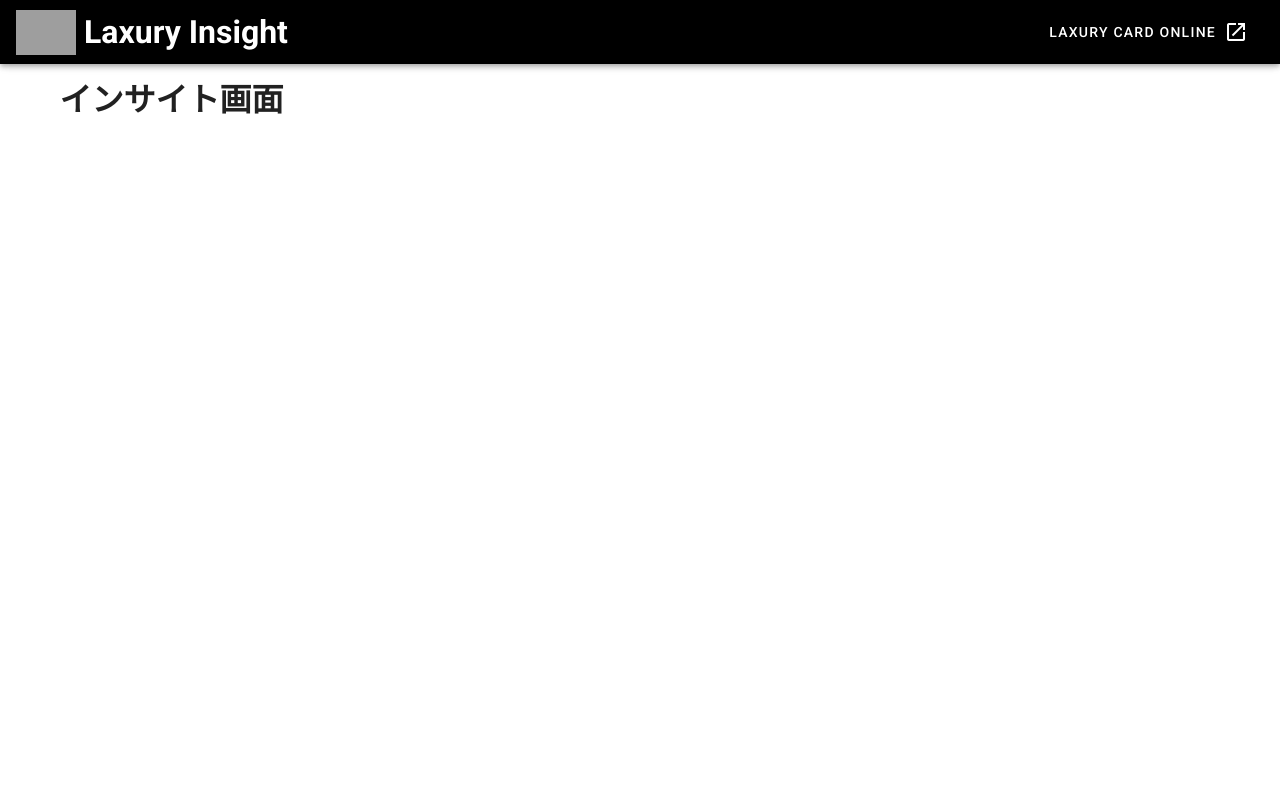
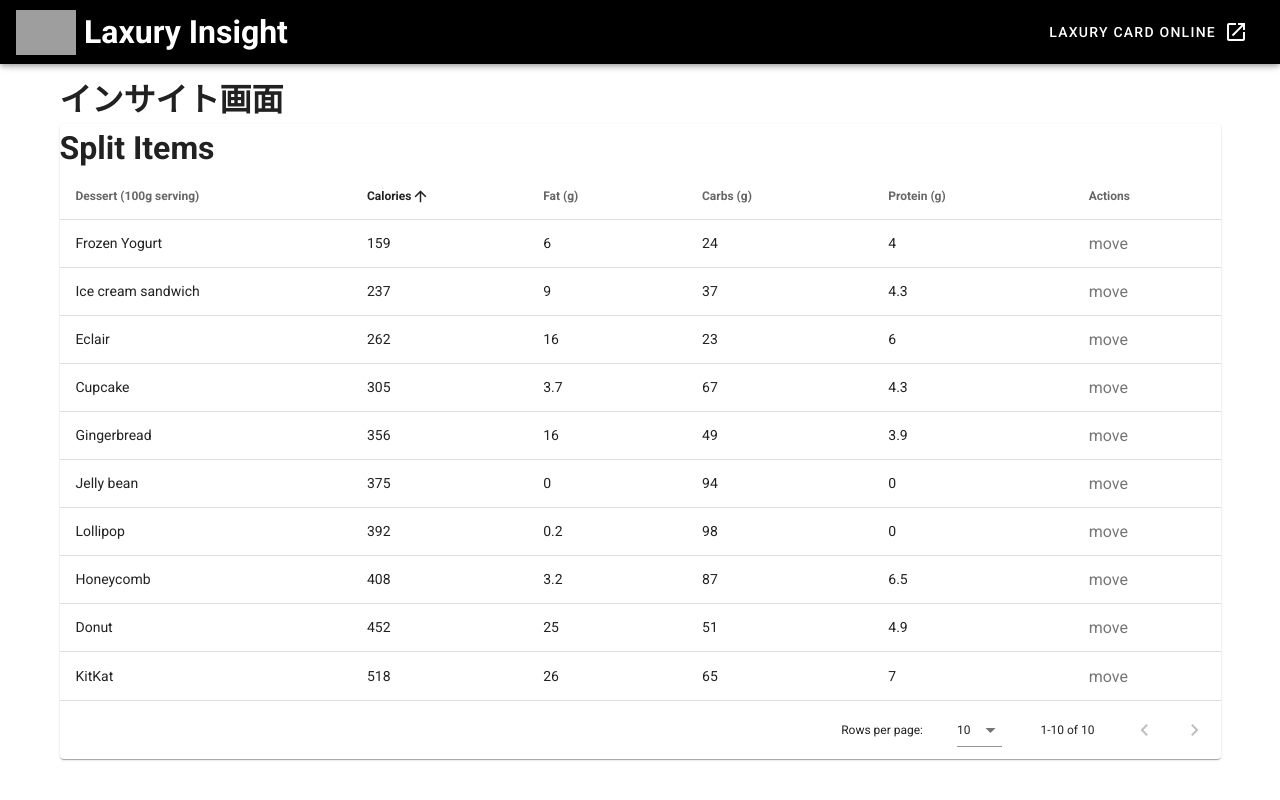
Before and after one commit to hosscine/laxury-ui, a Vue app: page / in a window 1280 px wide. Built offline with nearby package versions, Linux system fonts and the light colour scheme; grey boxes are pictures that could not be loaded.

Commit message:
add data table

```diff
--- a/src/views/Insight.vue
+++ b/src/views/Insight.vue
@@ -1,5 +1,181 @@
 <template>
   <v-container>
     <h1>インサイト画面</h1>
+    <v-data-table
+      v-bind:headers="headers"
+      v-bind:items="desserts"
+      sort-by="calories"
+      class="elevation-1"
+    >
+      <template v-slot:top>
+        <h1>Split Items</h1>
+      </template>
+
+      <template v-slot:item.action="{ item }">
+        <v-icon small class="mr-2" @click="editItem(item)">move</v-icon>
+      </template>
+      <template v-slot:no-data>
+        <v-btn color="primary" @click="initialize">Reset</v-btn>
+      </template>
+    </v-data-table>
   </v-container>
 </template>
+
+<script>
+export default {
+  data: () => ({
+    dialog: false,
+    headers: [
+      {
+        text: "Dessert (100g serving)",
+        align: "left",
+        sortable: false,
+        value: "name"
+      },
+      { text: "Calories", value: "calories" },
+      { text: "Fat (g)", value: "fat" },
+      { text: "Carbs (g)", value: "carbs" },
+      { text: "Protein (g)", value: "protein" },
+      { text: "Actions", value: "action", sortable: false }
+    ],
+    desserts: [],
+    editedIndex: -1,
+    editedItem: {
+      name: "",
+      calories: 0,
+      fat: 0,
+      carbs: 0,
+      protein: 0
+    },
+    defaultItem: {
+      name: "",
+      calories: 0,
+      fat: 0,
+      carbs: 0,
+      protein: 0
+    }
+  }),
+
+  computed: {
+    formTitle() {
+      return this.editedIndex === -1 ? "New Item" : "Edit Item";
+    }
+  },
+
+  watch: {
+    dialog(val) {
+      val || this.close();
+    }
+  },
+
+  created() {
+    this.initialize();
+  },
+
+  methods: {
+    initialize() {
+      this.desserts = [
+        {
+          name: "Frozen Yogurt",
+          calories: 159,
+          fat: 6.0,
+          carbs: 24,
+          protein: 4.0
+        },
+        {
+          name: "Ice cream sandwich",
+          calories: 237,
+          fat: 9.0,
+          carbs: 37,
+          protein: 4.3
+        },
+        {
+          name: "Eclair",
+          calories: 262,
+          fat: 16.0,
+          carbs: 23,
+          protein: 6.0
+        },
+        {
+          name: "Cupcake",
+          calories: 305,
+          fat: 3.7,
+          carbs: 67,
+          protein: 4.3
+        },
+        {
+          name: "Gingerbread",
+          calories: 356,
+          fat: 16.0,
+          carbs: 49,
+          protein: 3.9
+        },
+        {
+          name: "Jelly bean",
+          calories: 375,
+          fat: 0.0,
+          carbs: 94,
+          protein: 0.0
+        },
+        {
+          name: "Lollipop",
+          calories: 392,
+          fat: 0.2,
+          carbs: 98,
+          protein: 0
+        },
+        {
+          name: "Honeycomb",
+          calories: 408,
+          fat: 3.2,
+          carbs: 87,
+          protein: 6.5
+        },
+        {
+          name: "Donut",
+          calories: 452,
+          fat: 25.0,
+          carbs: 51,
+          protein: 4.9
+        },
+        {
+          name: "KitKat",
+          calories: 518,
+          fat: 26.0,
+          carbs: 65,
+          protein: 7
+        }
+      ];
+    },
+
+    editItem(item) {
+      this.editedIndex = this.desserts.indexOf(item);
+      this.editedItem = Object.assign({}, item);
+      this.dialog = true;
+    },
+
+    deleteItem(item) {
+      const index = this.desserts.indexOf(item);
+      confirm("Are you sure you want to delete this item?") &&
+        this.desserts.splice(index, 1);
+    },
+
+    close() {
+      this.dialog = false;
+      setTimeout(() => {
+        this.editedItem = Object.assign({}, this.defaultItem);
+        this.editedIndex = -1;
+      }, 300);
+    },
+
+    save() {
+      if (this.editedIndex > -1) {
+        Object.assign(this.desserts[this.editedIndex], this.editedItem);
+      } else {
+        this.desserts.push(this.editedItem);
+      }
+      this.close();
+    }
+  }
+};
+</script>
```
